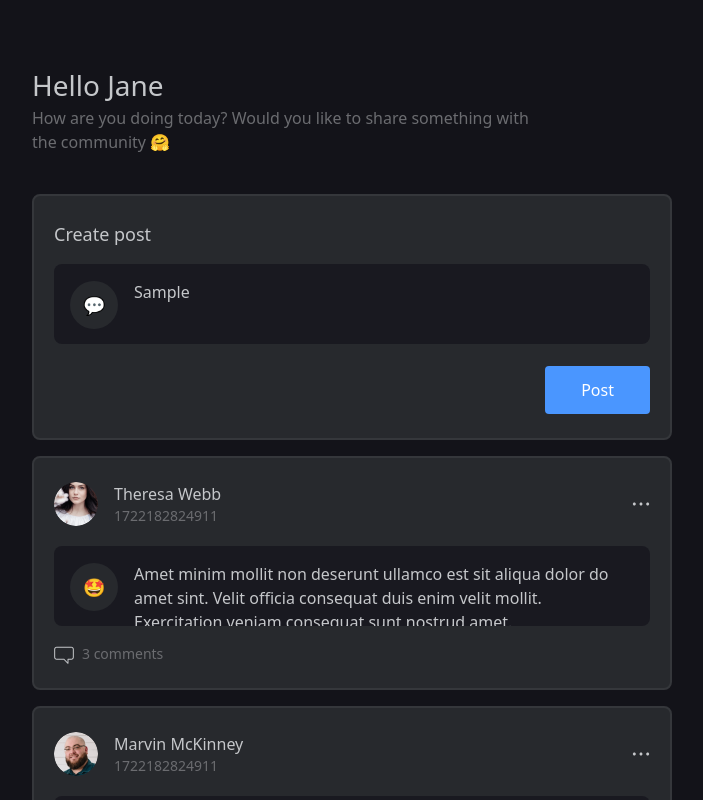
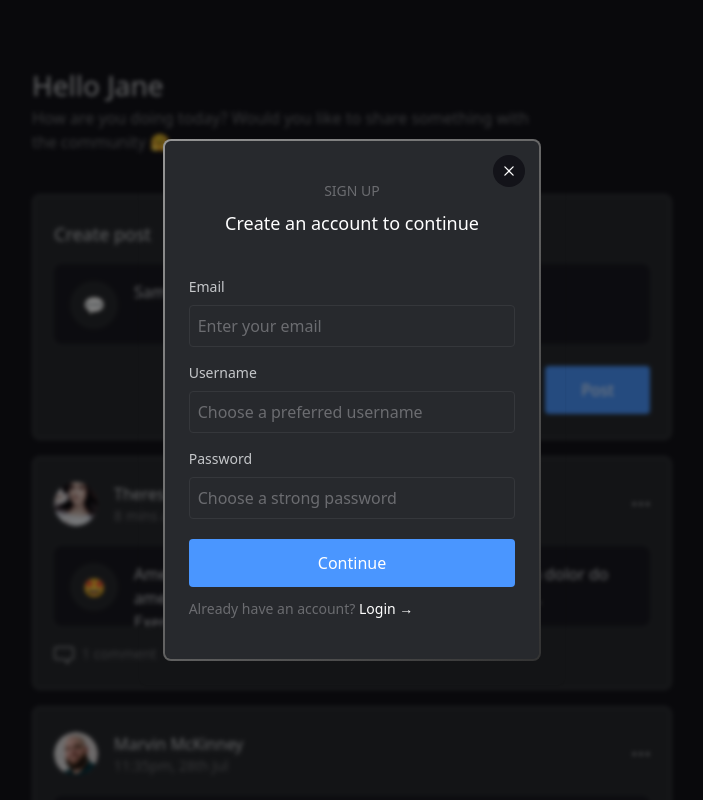
Before and after one commit to Utkarsh9799/atlys-mini-app, a React (Vite) app: page /home in a window 1280 px wide. Both pictures are taken after typing "Sample" into the empty fields and a click on the button "Post". Shown: the top 800 px of the page, without its empty margins (288-991 px from the left). Built offline with nearby package versions, Linux system fonts and the light colour scheme.

Commit message:
modal animations

```diff
--- /dev/null
+++ b/src/components/Modal.tsx
@@ -0,0 +1,32 @@
+import React from "react";
+
+interface ModalProps {
+  open: boolean;
+  onClose: () => void;
+  children: React.ReactNode;
+}
+const Modal: React.FC<ModalProps> = (props) => {
+  const { open, children } = props;
+
+  return (
+    <div
+      className={`fixed w-full inset-0 flex justify-center items-center
+    transition-all duration-500 ${
+      open ? "opacity-100 bg-[#00000080]" : "opacity-0 bg-transparent invisible"
+    }
+    `}
+    //   onClick={onClose}
+    >
+      <div
+        className={`w-1/3 rounded-lg shadow p-6
+        transition-all duration-500
+        ${open ? "opacity-100" : "opacity-0"}`}
+        onClick={(e) => e.stopPropagation()}
+      >
+        {children}
+      </div>
+    </div>
+  );
+};
+
+export default Modal;
--- a/src/modules/Home/dummyPosts.ts
+++ b/src/modules/Home/dummyPosts.ts
@@ -6,7 +6,7 @@ export interface PostDetails {
     name: string;
     profileImg: string;
   };
-  createdAt: number; // epoch Date
+  createdAt: number | string; // epoch Date
   emoji: string;
   content: string;
   comments?: {
@@ -20,18 +20,18 @@ export const DUMMY_POSTS: PostDetails[] = [
       name: "Theresa Webb",
       profileImg: Author1,
     },
-    createdAt: 1722182824911,
+    createdAt: '8 mins ago',
     emoji: '🤩',
     content:
       "Amet minim mollit non deserunt ullamco est sit aliqua dolor do amet sint. Velit officia consequat duis enim velit mollit. Exercitation veniam consequat sunt nostrud amet.",
-    comments: [{ content: "" }, { content: "" }, { content: "" }],
+    comments: [{ content: "" }],
   },
   {
     author: {
       name: "Marvin McKinney",
       profileImg: Author2,
     },
-    createdAt: 1722182824911,
+    createdAt: '11:35pm, 28th Jul',
     emoji: '🥳',
     content:
       "Amet minim mollit non deserunt ullamco est sit aliqua dolor do amet sint. Velit officia consequat duis enim velit mollit. Exercitation veniam consequat sunt nostrud amet.",
--- a/src/modules/Home/index.tsx
+++ b/src/modules/Home/index.tsx
@@ -4,18 +4,29 @@ import { DUMMY_POSTS } from "./dummyPosts";
 import { ChatBubble, Dots } from "./assets/icons";
 import PostEditor from "./PostEditor";
 import TextAreaWithEmoji from "../../components/TextAreaWithEmoji";
+import Modal from "../../components/Modal";
+import Form from "../shared/Form";
 
 const Home = () => {
   const [posts] = useState(DUMMY_POSTS);
+  const [isModalOpen, setModalOpen] = useState(false);
 
-  const handleActionClick = () => {};
+  const handleActionClick = () => {
+    setModalOpen(true);
+  };
 
   return (
-    <div className="w-full min-h-full flex flex-col items-center py-16">
+    <div className="w-full min-h-full">
+      <div
+        className={`transition-all duration-500 ${
+          isModalOpen ? "blur-[2px]" : "blur-none"
+        } w-full flex flex-col items-center py-16`}
+      >
         <header className="w-1/2">
           <h1 className="text-title text-[28px]">Hello Jane</h1>
           <p className="text-subtitle">
-          How are you doing today? Would you like to share something with <br />
+            How are you doing today? Would you like to share something with{" "}
+            <br />
             the community 🤗
           </p>
         </header>
@@ -39,7 +50,10 @@ const Home = () => {
                       <p className="text-subtitle text-sm">{createdAt}</p>
                     </div>
                   </div>
-                <div className="hover:cursor-pointer" onClick={handleActionClick}>
+                  <div
+                    className="hover:cursor-pointer"
+                    onClick={handleActionClick}
+                  >
                     <Dots />
                   </div>
                 </div>
@@ -50,7 +64,10 @@ const Home = () => {
                   className="mt-5"
                 />
                 <div className="flex mt-3">
-                <div className="flex hover:cursor-pointer" onClick={handleActionClick}>
+                  <div
+                    className="flex hover:cursor-pointer"
+                    onClick={handleActionClick}
+                  >
                     <ChatBubble />
                     {comments?.length ? (
                       <span className="text-subtitle ml-2 text-sm">
@@ -66,6 +83,10 @@ const Home = () => {
           </section>
         </main>
       </div>
+      <Modal open={isModalOpen} onClose={() => setModalOpen(false)}>
+        <Form closeForm={() => setModalOpen(false)} />
+      </Modal>
+    </div>
   );
 };
 
--- a/src/modules/Login/index.tsx
+++ b/src/modules/Login/index.tsx
@@ -1,14 +1,16 @@
 import Form from "../shared/Form";
 
-import LoginAsset from './assets/login-logo.png';
+import LoginAsset from "./assets/login-logo.png";
 
 const Login = () => {
-    return (
-        <div className="w-full h-screen flex flex-col items-center justify-center">
-            <img src={LoginAsset} alt="Login" width={40} className="mb-12" />
-            <Form />
-        </div>
-    );
-}
+  return (
+    <div className="w-full h-screen flex flex-col items-center justify-center">
+      <img src={LoginAsset} alt="Login" width={40} className="mb-12" />
+      <div className="w-1/3">
+        <Form isLoginFlow />
+      </div>
+    </div>
+  );
+};
 
 export default Login;
--- a/src/modules/shared/Form.tsx
+++ b/src/modules/shared/Form.tsx
@@ -1,42 +1,89 @@
-import React from "react";
+import React, { useState } from "react";
 import Input from "../../components/Input";
 import { useNavigate } from "react-router-dom";
 import Button from "../../components/Button";
+import { Cross } from "./assets/icons";
 
-const Form = () => {
+interface FormProps {
+  isLoginFlow?: boolean;
+  closeForm?: () => void;
+}
+
+const Form: React.FC<FormProps> = (props) => {
+  const { isLoginFlow = false, closeForm } = props;
+  const [loginFlow, setLoginFlow] = useState(isLoginFlow);
   const navigate = useNavigate();
 
   const handleSubmit = (e: React.FormEvent<HTMLFormElement>) => {
     e.preventDefault();
+    if (loginFlow) {
         navigate("/home");
+    } else {
+        closeForm?.();
+    }
   };
 
   return (
-    <div className="w-1/3 border-gradient rounded-lg text-center">
+    <div className="relative w-full border-gradient rounded-lg text-center">
+      {closeForm ? (
+        <button className="absolute top-4 right-4 h-8 w-8 rounded-full bg-[#131319] flex justify-center items-center" onClick={closeForm}>
+          <Cross />
+        </button>
+      ) : null}
       <div className="bg-[#27292D] px-6 py-10 rounded-lg">
-        <h6 className="text-subtitle uppercase text-sm">welcome back</h6>
-        <h5 className="text-white text-lg mt-2 mb-10">Log into your account</h5>
+        <h6 className="text-subtitle uppercase text-sm">
+          {loginFlow ? "welcome back" : "sign up"}
+        </h6>
+        <h5 className="text-white text-lg mt-2 mb-10">
+          {loginFlow
+            ? "Log into your account"
+            : "Create an account to continue"}
+        </h5>
         <form onSubmit={handleSubmit}>
+          {loginFlow ? (
             <Input
               label="Email or Username"
               placeholder="Enter your email or username"
             />
+          ) : (
+            <React.Fragment>
+              <Input label="Email" placeholder="Enter your email" />{" "}
+              <Input
+                className="mt-4"
+                label="Username"
+                placeholder="Choose a preferred username"
+              />
+            </React.Fragment>
+          )}
           <Input
             label="Password"
-            placeholder="Enter your password"
+            placeholder={
+              loginFlow ? "Enter your password" : "Choose a strong password"
+            }
             className="mt-4"
             type="password"
-            action={{
+            action={
+              loginFlow
+                ? {
                     actionText: "Forgot password?",
                     callback: () => {},
-            }}
+                  }
+                : undefined
+            }
           />
-          <Button fullWidth type="submit" className="mt-5">Login Now</Button>
+          <Button fullWidth type="submit" className="mt-5">
+            {loginFlow ? "Login Now" : "Continue"}
+          </Button>
         </form>
         <div className="text-subtitle mt-3 text-start text-sm">
-          Not registered yet?{" "}
+          {loginFlow ? "Not registered yet? " : "Already have an account? "}
           <span>
-            <button className="text-white">Register &rarr;</button>
+            <button
+              className="text-white"
+              onClick={() => setLoginFlow((prev) => !prev)}
+            >
+              {loginFlow ? "Register" : "Login"} &rarr;
+            </button>
           </span>
         </div>
       </div>
--- /dev/null
+++ b/src/modules/shared/assets/icons.tsx
@@ -0,0 +1,18 @@
+export const Cross = () => {
+  return (
+    <svg
+      width="16"
+      height="16"
+      viewBox="0 0 16 16"
+      fill="none"
+      xmlns="http://www.w3.org/2000/svg"
+    >
+      <path
+        fill-rule="evenodd"
+        clip-rule="evenodd"
+        d="M12.5754 4.30861C12.8194 4.06454 12.8194 3.66881 12.5754 3.42473C12.3313 3.18065 11.9355 3.18065 11.6915 3.42473L8.00008 7.11612L4.30869 3.42473C4.06461 3.18065 3.66888 3.18065 3.42481 3.42473C3.18073 3.66881 3.18073 4.06454 3.42481 4.30861L7.1162 8L3.42481 11.6914C3.18073 11.9355 3.18073 12.3312 3.42481 12.5753C3.66888 12.8194 4.06461 12.8194 4.30869 12.5753L8.00008 8.88389L11.6915 12.5753C11.9355 12.8194 12.3313 12.8194 12.5754 12.5753C12.8194 12.3312 12.8194 11.9355 12.5754 11.6914L8.88396 8L12.5754 4.30861Z"
+        fill="white"
+      />
+    </svg>
+  );
+};
```
Lines whose indentation alone changed are shown as unchanged.
